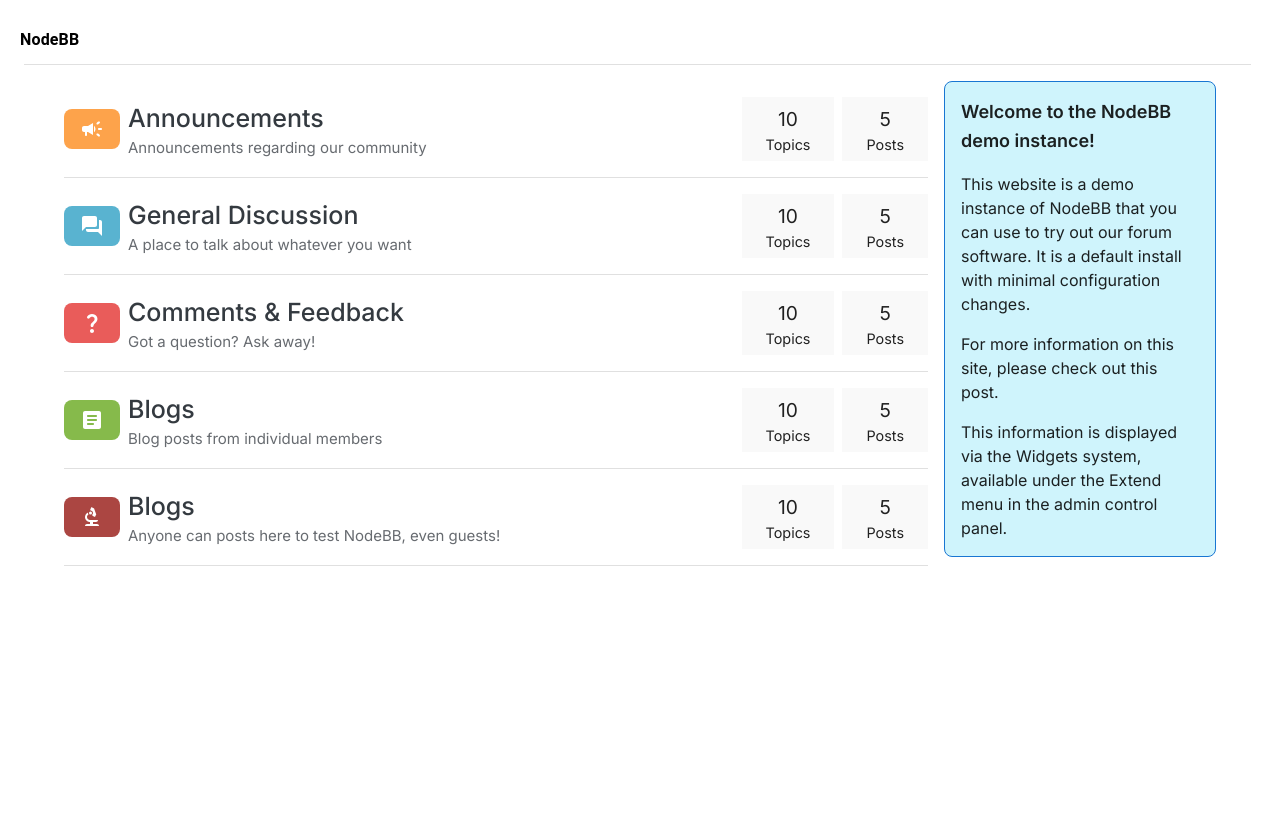
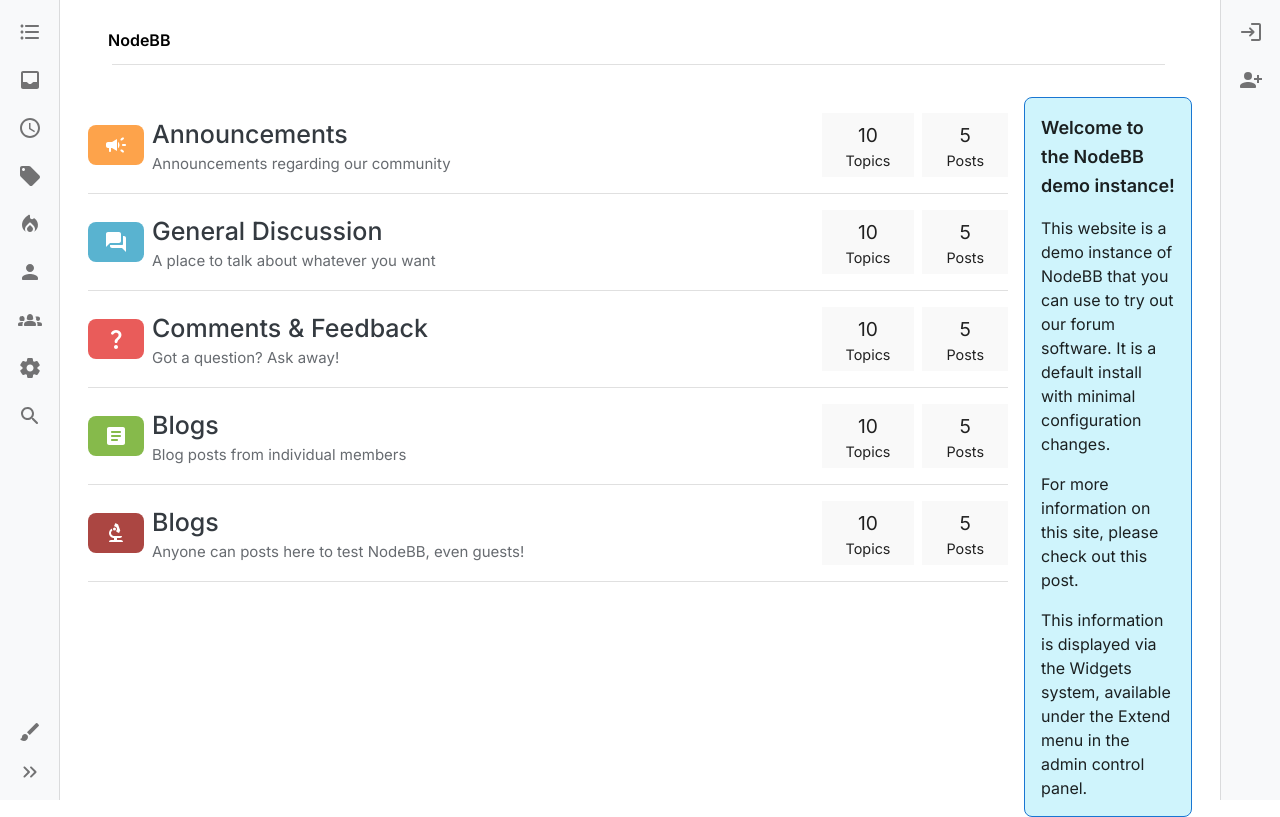
Before and after one commit to sorenaV/project-creative, a Next.js app: page / in a window 1280 px wide. Built offline with nearby package versions, Linux system fonts and the light colour scheme.

Commit message:
Add functionality to toggle the open/close state of the sidebars with a single button.

```diff
--- /dev/null
+++ b/app/_components/LeftSideNav.tsx
@@ -0,0 +1,8 @@
+import { navLinksLeft, NavElement } from "../_confing/confing";
+import NavDrawer from "./NavDrawer";
+
+function LeftSideNav() {
+  return <NavDrawer anchorDir="left" navArray={navLinksLeft} />;
+}
+
+export default LeftSideNav;
--- /dev/null
+++ b/app/_components/NavDrawer.tsx
@@ -0,0 +1,131 @@
+"use client";
+import React, { useState } from "react";
+import Link from "next/link";
+import { useDrawerContext } from "../_context/DrawerContext";
+import {
+  drawerExpandedWidth,
+  drawerCollapsedWidth,
+  NavElementType,
+} from "../_confing/confing";
+
+import {
+  BrushRounded,
+  KeyboardDoubleArrowLeftRounded,
+  KeyboardDoubleArrowRightRounded,
+} from "@mui/icons-material";
+import {
+  Box,
+  Drawer,
+  IconButton,
+  List,
+  ListItem,
+  ListItemButton,
+  ListItemIcon,
+  ListItemText,
+  Tooltip,
+  Typography,
+} from "@mui/material";
+
+type Props = {
+  anchorDir: "left" | "right" | "bottom" | undefined;
+  navArray: NavElementType[];
+};
+
+function NavDrawer({ anchorDir = "left", navArray }: Props) {
+  const { isOpen, handleDrawer } = useDrawerContext();
+
+  return (
+    <Drawer
+      anchor={anchorDir}
+      open={isOpen}
+      variant="permanent"
+      sx={{
+        width: isOpen ? drawerExpandedWidth : drawerCollapsedWidth,
+        flexShrink: 0,
+        "& .MuiDrawer-paper": {
+          width: isOpen ? drawerExpandedWidth : drawerCollapsedWidth,
+          transition: "width 0.5s",
+          overflowX: "hidden",
+          backgroundColor: "#f8f9fa",
+          alignItems: "center",
+        },
+      }}
+    >
+      <Box
+        component="nav"
+        sx={{
+          display: "flex",
+          flexDirection: "column",
+          alignItems: "center",
+          justifyContent: "space-between",
+          height: "100%",
+        }}
+      >
+        <List sx={{ alignItems: "center" }}>
+          {navArray?.map((link: NavElementType) => (
+            <ListItem
+              key={link.name}
+              sx={{
+                justifyContent: isOpen ? "initial" : "center",
+              }}
+            >
+              <Link href={link.url}>
+                <Tooltip title={link.name} arrow placement="right">
+                  <ListItemButton
+                    sx={{ minWidth: 0, justifyContent: "center" }}
+                    dense={true}
+                    disableGutters={true}
+                  >
+                    <ListItemIcon sx={{ justifyContent: "center" }}>
+                      {link.icon}
+                    </ListItemIcon>
+                    {isOpen && (
+                      <ListItemText
+                        primary={link.name}
+                        sx={{ opacity: isOpen ? 1 : 0 }}
+                      />
+                    )}
+                  </ListItemButton>
+                </Tooltip>
+              </Link>
+            </ListItem>
+          ))}
+        </List>
+        {anchorDir === "left" ? (
+          <Box
+            sx={{
+              display: "flex",
+              flexDirection: "column",
+              alignItems: "center",
+              justifyContent: isOpen ? "flex-end" : "center",
+              padding: "0.5rem",
+            }}
+          >
+            <IconButton>
+              {isOpen ? (
+                <>
+                  <BrushRounded />
+                  <Typography>Skins</Typography>
+                </>
+              ) : (
+                <BrushRounded />
+              )}
+            </IconButton>
+            <IconButton onClick={handleDrawer}>
+              {isOpen ? (
+                <>
+                  <KeyboardDoubleArrowLeftRounded />
+                  <Typography>Collapse</Typography>
+                </>
+              ) : (
+                <KeyboardDoubleArrowRightRounded />
+              )}
+            </IconButton>
+          </Box>
+        ) : null}
+      </Box>
+    </Drawer>
+  );
+}
+
+export default NavDrawer;
--- a/app/_components/Navigation.tsx
+++ b/app/_components/Navigation.tsx
@@ -0,0 +1,14 @@
+import { Box } from "@mui/material";
+import LeftSideNav from "./LeftSideNav";
+import RightSideNav from "./RightSideNav";
+
+function Navigation() {
+  return (
+    <Box>
+      <LeftSideNav />
+      <RightSideNav />
+    </Box>
+  );
+}
+
+export default Navigation;
--- /dev/null
+++ b/app/_components/RightSideNav.tsx
@@ -0,0 +1,8 @@
+import { navLinksRight } from "../_confing/confing";
+import NavDrawer from "./NavDrawer";
+
+function RightSideNav() {
+  return <NavDrawer anchorDir="right" navArray={navLinksRight} />;
+}
+
+export default RightSideNav;
--- /dev/null
+++ b/app/_confing/confing.tsx
@@ -0,0 +1,84 @@
+import {
+  AccessTimeOutlined,
+  BrushRounded,
+  FormatListBulletedRounded,
+  Groups2Rounded,
+  InboxRounded,
+  LocalFireDepartmentRounded,
+  LocalOfferRounded,
+  LoginRounded,
+  PersonAddAlt1Rounded,
+  PersonRounded,
+  SearchRounded,
+  SettingsRounded,
+} from "@mui/icons-material";
+
+export const drawerCollapsedWidth = 60;
+export const drawerExpandedWidth = 240;
+
+export type NavElementType = {
+  name: string;
+  icon: JSX.Element;
+  url: string;
+};
+
+export const navLinksLeft: NavElementType[] = [
+  {
+    name: "Categories",
+    icon: <FormatListBulletedRounded />,
+    url: "/categories",
+  },
+  {
+    name: "Unread",
+    icon: <InboxRounded />,
+    url: "/unread",
+  },
+  {
+    name: "Recent",
+    icon: <AccessTimeOutlined />,
+    url: "/recent",
+  },
+  {
+    name: "Tags",
+    icon: <LocalOfferRounded />,
+    url: "/tags",
+  },
+  {
+    name: "Popular",
+    icon: <LocalFireDepartmentRounded />,
+    url: "/popular",
+  },
+  {
+    name: "Users",
+    icon: <PersonRounded />,
+    url: "/popular",
+  },
+  {
+    name: "Groups",
+    icon: <Groups2Rounded />,
+    url: "/groups",
+  },
+  {
+    name: "Admin",
+    icon: <SettingsRounded />,
+    url: "/admin",
+  },
+  {
+    name: "Search",
+    icon: <SearchRounded />,
+    url: "/search",
+  },
+];
+
+export const navLinksRight = [
+  {
+    name: "Login",
+    icon: <LoginRounded />,
+    url: "/",
+  },
+  {
+    name: "Register",
+    icon: <PersonAddAlt1Rounded />,
+    url: "/",
+  },
+];
--- /dev/null
+++ b/app/_context/DrawerContext.tsx
@@ -0,0 +1,34 @@
+"use client";
+import React, { createContext, useContext, useState, ReactNode } from "react";
+
+interface DrawerContextType {
+  isOpen: boolean;
+  handleDrawer: () => void;
+  children: React.ReactNode;
+}
+
+const DrawerContext = createContext({});
+
+function DrawerProvider({ children }: DrawerContextType) {
+  const [isOpen, setIsOpen] = useState(false);
+
+  const handleDrawer = () => {
+    setIsOpen((prev) => !prev);
+  };
+
+  return (
+    <DrawerContext.Provider value={{ isOpen, handleDrawer }}>
+      {children}
+    </DrawerContext.Provider>
+  );
+}
+
+const useDrawerContext = () => {
+  const context = useContext(DrawerContext);
+  if (context === undefined) {
+    throw new Error("useDrawerContext must be used within a DrawerProvider");
+  }
+  return context;
+};
+
+export { DrawerProvider, useDrawerContext };
--- a/app/custom-layout.tsx
+++ b/app/custom-layout.tsx
@@ -1,18 +1,17 @@
 "use client";
 
-import { createTheme, CssBaseline, ThemeProvider } from "@mui/material";
-import { useState } from "react";
+import { Box, createTheme } from "@mui/material";
+import { Inter } from "next/font/google";
+
 type Props = {
   children: React.ReactNode;
-  fontFamily: any;
 };
-function CustomLayout({ children, fontFamily }: Props) {
-  const [counter, setCounter] = useState(0);
+const inter = Inter({ subsets: ["latin"], display: "swap" });
 
-  const theme = createTheme({
+export const theme = createTheme({
   typography: {
     fontFamily: [
-        `${fontFamily?.style.fontFamily}`,
+      `${inter.style.fontFamily}`,
       "-apple-system",
       "BlinkMacSystemFont",
       '"Segoe UI"',
@@ -27,12 +26,8 @@
   },
 });
 
-  return (
-    <ThemeProvider theme={theme}>
-      <CssBaseline />
-      {children}
-    </ThemeProvider>
-  );
+function CustomLayout({ children }: Props) {
+  return <Box>{children}</Box>;
 }
 
 export default CustomLayout;
--- a/app/layout.tsx
+++ b/app/layout.tsx
@@ -1,15 +1,13 @@
-import {
-  Box,
-  Container,
-  createTheme,
-  CssBaseline,
-  GlobalStyles,
-} from "@mui/material";
+import { Container, CssBaseline, ThemeProvider } from "@mui/material";
+import { Inter } from "next/font/google";
+import { theme } from "@/app/custom-layout";
 import type { Metadata } from "next";
-import { Inter } from "next/font/google";
+
 import Header from "./_components/Header";
+import CustomLayout from "./custom-layout";
+import Navigation from "./_components/Navigation";
 import "@/app/_styles/globals.css";
-import CustomLayout from "./custom-layout";
+import { DrawerProvider } from "./_context/DrawerContext";
 
 const inter = Inter({ subsets: ["latin"], display: "swap" });
 
@@ -29,10 +27,16 @@
   return (
     <html lang="en">
       <body className={`${inter.className}`}>
-        <Header />
-        <CustomLayout fontFamily={inter}>
-          <Container maxWidth="lg">{children}</Container>
-        </CustomLayout>
+        <DrawerProvider>
+          <ThemeProvider theme={theme}>
+            <CssBaseline />
+            <Container sx={{ width: "90%" }}>
+              <Navigation />
+              <Header />
+              <CustomLayout>{children}</CustomLayout>
+            </Container>
+          </ThemeProvider>
+        </DrawerProvider>
       </body>
     </html>
   );
--- a/app/page.tsx
+++ b/app/page.tsx
@@ -8,10 +8,10 @@
       container
       sx={{
         justifyContent: "center",
-        marginTop: "1rem",
+        marginTop: "2rem",
       }}
     >
-      <Grid xs={12} md={9}>
+      <Grid xs={12} md={10}>
         <Card />
       </Grid>
       <Grid xs={12} md>
```
Also changed, not shown: app/_components/MainLayout.tsx (added, +25 -0 lines). Lines whose indentation alone changed are shown as unchanged.
